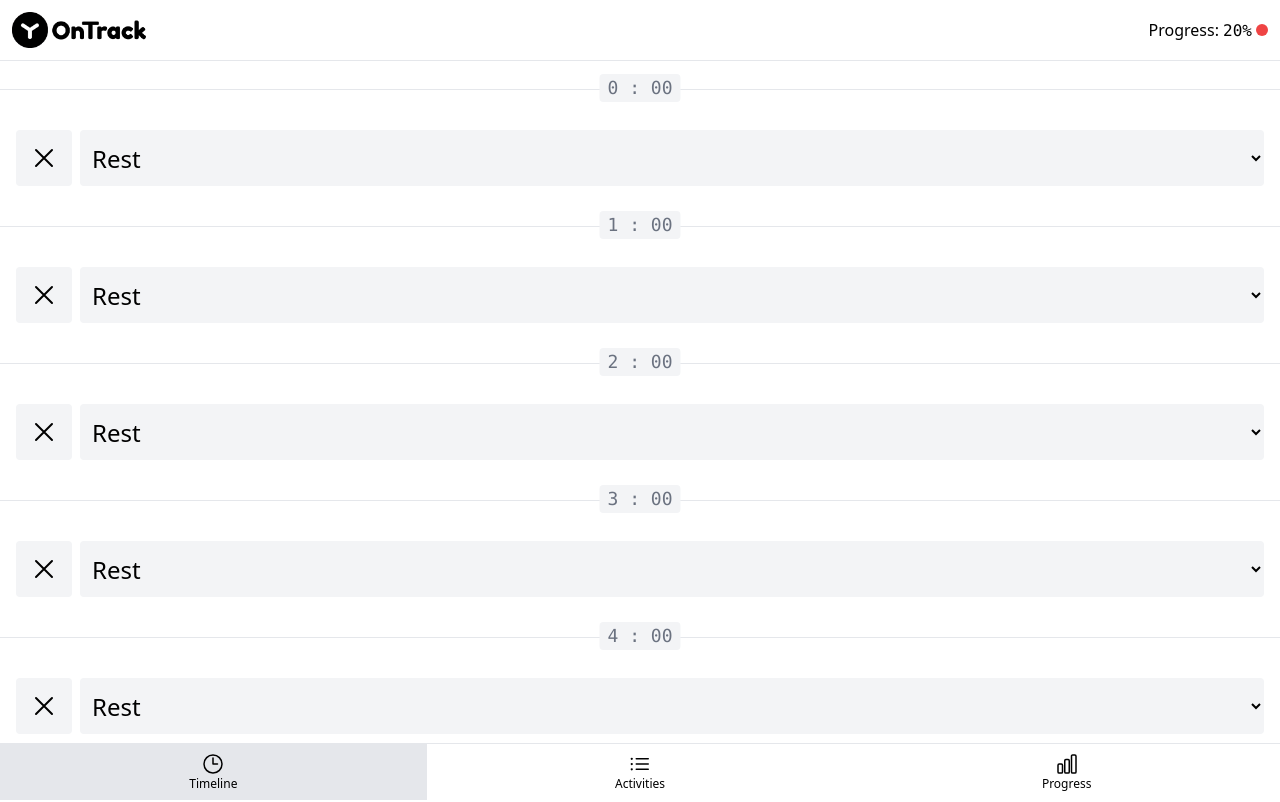
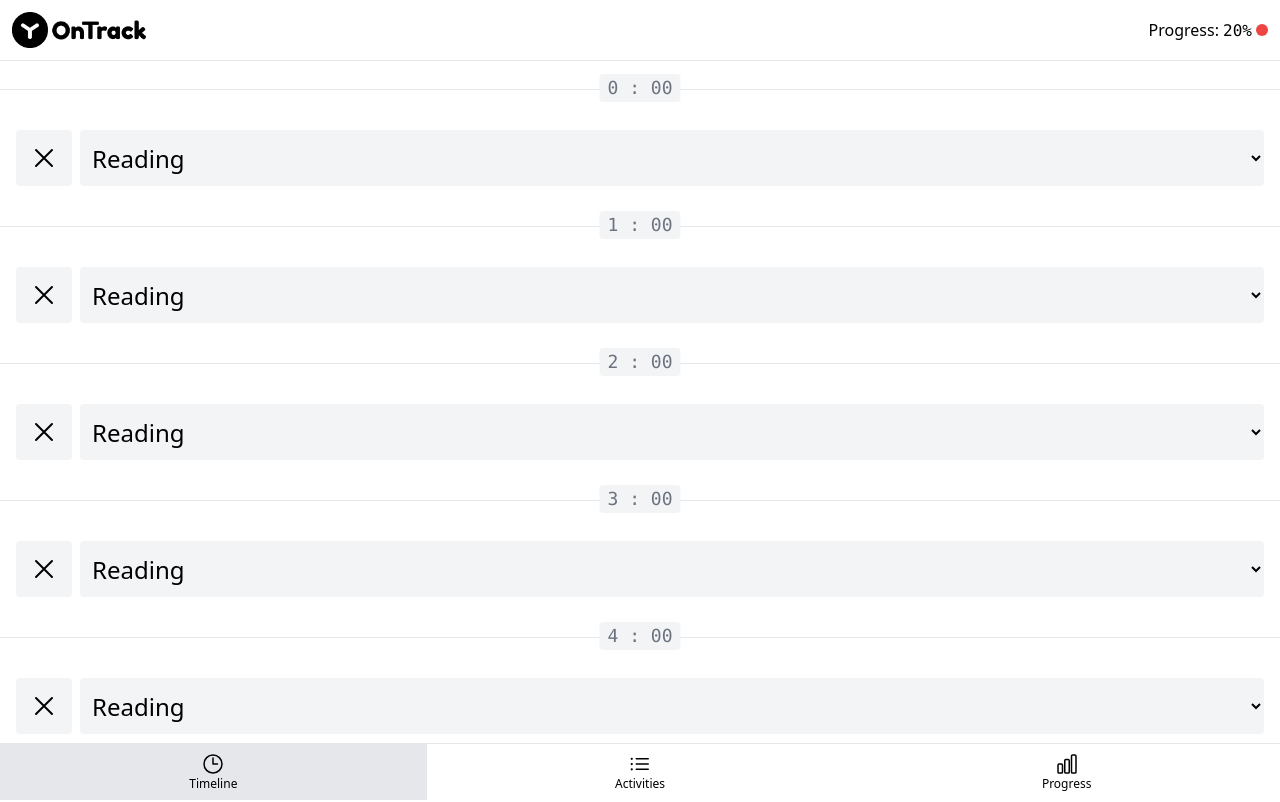
Before and after one commit to akramjonnuriddinov/onTrack-app, a Vue app: page /#timeline in a window 1280 px wide. Shown: the top 802 px of the page. Built offline with nearby package versions, Linux system fonts and the light colour scheme.

Commit message:
Add BaseButton reusable component

```diff
--- /dev/null
+++ b/src/components/BaseButton.vue
@@ -0,0 +1,7 @@
+<template>
+  <button
+    class="p-3 bg-gray-100 rounded enabled:hover:bg-gray-200 disabled:cursor-not-allowed disabled:opacity-50"
+  >
+    <slot />
+  </button>
+</template>
--- a/src/components/BaseSelect.vue
+++ b/src/components/BaseSelect.vue
@@ -1,23 +1,23 @@
 <script setup>
+import BaseButton from '@/components/BaseButton.vue'
 import { XMarkIcon } from '@heroicons/vue/24/outline'
 
-const options = [
-  { value: 1, label: 'Coding' },
-  { value: 2, label: 'Reading' },
-  { value: 3, label: 'Training' }
-]
+defineProps(['selected', 'options', 'placeholder'])
 </script>
 
 <template>
   <div class="flex gap-2">
-    <button
-      class="p-3 bg-gray-100 rounded enabled:hover:bg-gray-200 disabled:cursor-not-allowed disabled:opacity-50"
-    >
+    <base-button>
       <x-mark-icon class="w-8" />
-    </button>
-    <select name="" id="" class="w-full px-2 py-1 text-2xl truncate bg-gray-100 rounded">
-      <option selected disabled value="">Rest</option>
-      <option v-for="{ value, label } in options" :key="value" :value="value">
+    </base-button>
+    <select class="w-full px-2 py-1 text-2xl truncate bg-gray-100 rounded">
+      <option selected disabled>{{ placeholder }}</option>
+      <option
+        v-for="{ value, label } in options"
+        :key="value"
+        :value="value"
+        :selected="value === selected"
+      >
         {{ label }}
       </option>
     </select>
--- a/src/components/TimelineItem.vue
+++ b/src/components/TimelineItem.vue
@@ -8,11 +8,19 @@ const hourLinkClasses = [
     ? 'bg-purple-900 font-black text-white'
     : 'bg-gray-100 text-gray-500'
 ]
+
+const options = [
+  { value: 1, label: 'Coding' },
+  { value: 2, label: 'Reading' },
+  { value: 3, label: 'Training' }
+]
+
+const selectedActivityId = 2
 </script>
 
 <template>
   <li class="relative flex flex-col gap-2 px-4 py-10 border-t border-gray-200">
     <a href="#" :class="hourLinkClasses"> {{ timelineItem.hour }} : 00 </a>
-    <base-select />
+    <base-select :selected="selectedActivityId" :options="options" placeholder="Rest" />
   </li>
 </template>
```
